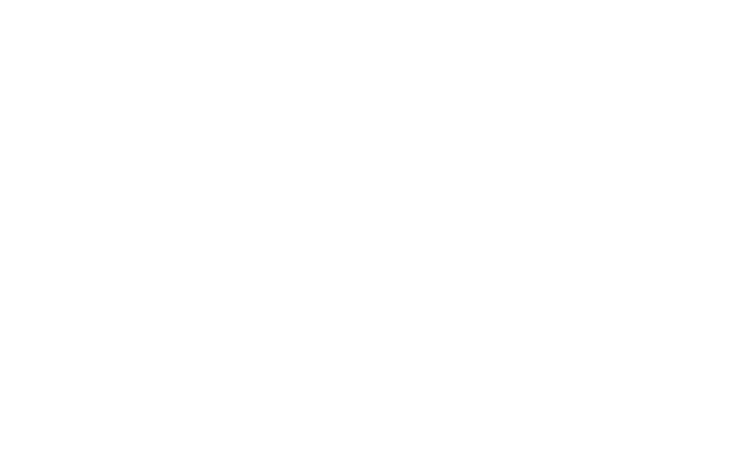
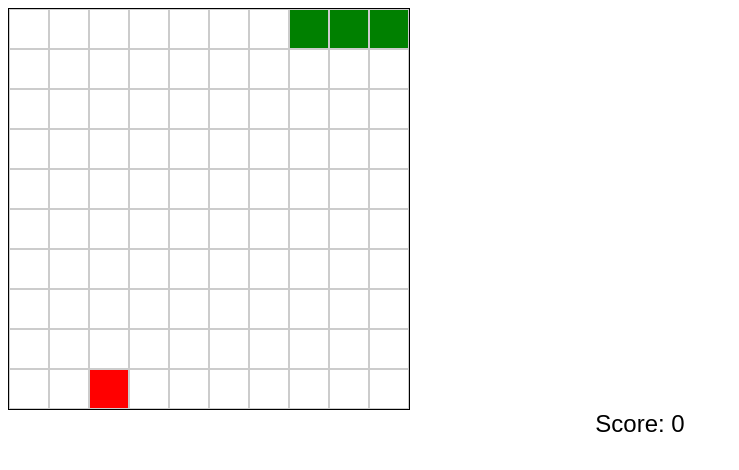
Before and after one commit to acciojob/snake-anitha-anii, a website: page main.html in a window 1280 px wide. Shown: the whole page, without its empty margins (0-739 px from the left). Drawn offline with Linux system fonts and the light colour scheme.

Commit message:
created a submission

```diff
--- a/main.html
+++ b/main.html
@@ -8,6 +8,9 @@
 
 <body>
 	<!-- the entire body must be written by student -->
+	  <div id="gameContainer"></div>
+    <div class="scoreBoard">Score: <span id="score">0</span></div>
+
     <script type="text/javascript" src="./script.js">
 </script>
 
--- a/script.js
+++ b/script.js
@@ -1 +1,95 @@
 //your code here
+document.addEventListener("DOMContentLoaded", function() {
+    const gameContainer = document.getElementById("gameContainer");
+    const scoreDisplay = document.getElementById("score");
+    const width = 10; // Number of pixels per row
+    let squares = [];
+    let currentSnake = [2, 1, 0]; // Snake's body positions
+    let direction = 1; // Starting direction (right)
+    let score = 0;
+    let intervalTime = 100; // Snake speed in ms
+    let interval = 0;
+    let foodIndex = 0;
+
+    // Create the game grid
+    function createGrid() {
+        for (let i = 0; i < width * width; i++) {
+            const pixel = document.createElement("div");
+            pixel.classList.add("pixel");
+            pixel.setAttribute("id", `pixel${i}`);
+            gameContainer.appendChild(pixel);
+            squares.push(pixel);
+        }
+    }
+    createGrid();
+
+    // Start and move the snake
+    function startGame() {
+        currentSnake.forEach(index => squares[index].classList.remove("snakeBodyPixel"));
+        squares[foodIndex].classList.remove("food");
+        clearInterval(interval);
+        currentSnake = [2, 1, 0];
+        score = 0;
+        direction = 1;
+        intervalTime = 100;
+        generateFood();
+        scoreDisplay.textContent = score;
+        interval = setInterval(move, intervalTime);
+    }
+
+    // Move the snake
+    function move() {
+        if (
+            (currentSnake[0] + width >= width * width && direction === width) || // Hits bottom
+            (currentSnake[0] % width === width - 1 && direction === 1) || // Hits right wall
+            (currentSnake[0] % width === 0 && direction === -1) || // Hits left wall
+            (currentSnake[0] - width < 0 && direction === -width) || // Hits top
+            squares[currentSnake[0] + direction].classList.contains("snakeBodyPixel") // Hits itself
+        ) {
+            return clearInterval(interval);
+        }
+
+        const tail = currentSnake.pop();
+        squares[tail].classList.remove("snakeBodyPixel");
+        currentSnake.unshift(currentSnake[0] + direction);
+
+        if (squares[currentSnake[0]].classList.contains("food")) {
+            squares[currentSnake[0]].classList.remove("food");
+            squares[tail].classList.add("snakeBodyPixel");
+            currentSnake.push(tail);
+            generateFood();
+            score++;
+            scoreDisplay.textContent = score;
+            clearInterval(interval);
+            intervalTime *= 0.9; // Increase snake speed
+            interval = setInterval(move, intervalTime);
+        }
+
+        squares[currentSnake[0]].classList.add("snakeBodyPixel");
+    }
+
+    // Generate new food at a random position
+    function generateFood() {
+        do {
+            foodIndex = Math.floor(Math.random() * squares.length);
+        } while (squares[foodIndex].classList.contains("snakeBodyPixel"));
+        squares[foodIndex].classList.add("food");
+    }
+
+    // Control the snake's direction with arrow keys
+    function control(e) {
+        if (e.key === "ArrowRight" && direction !== -1) {
+            direction = 1;
+        } else if (e.key === "ArrowUp" && direction !== width) {
+            direction = -width;
+        } else if (e.key === "ArrowLeft" && direction !== 1) {
+            direction = -1;
+        } else if (e.key === "ArrowDown" && direction !== -width) {
+            direction = width;
+        }
+    }
+    document.addEventListener("keydown", control);
+
+    // Start the game
+    startGame();
+});
--- a/styles.css
+++ b/styles.css
@@ -1,2 +1,30 @@
 
 /* Your CSS Code here. */
+ #gameContainer {
+            position: relative;
+            width: 400px;
+            height: 400px;
+            border: 1px solid black;
+        }
+
+        .pixel {
+            width: 40px;
+            height: 40px;
+            float: left;
+            border: 1px solid #ccc;
+            box-sizing: border-box;
+        }
+
+        .food {
+            background-color: red;
+        }
+
+        .snakeBodyPixel {
+            background-color: green;
+        }
+
+        .scoreBoard {
+            text-align: center;
+            font-family: Arial, sans-serif;
+            font-size: 24px;
+        }
```
